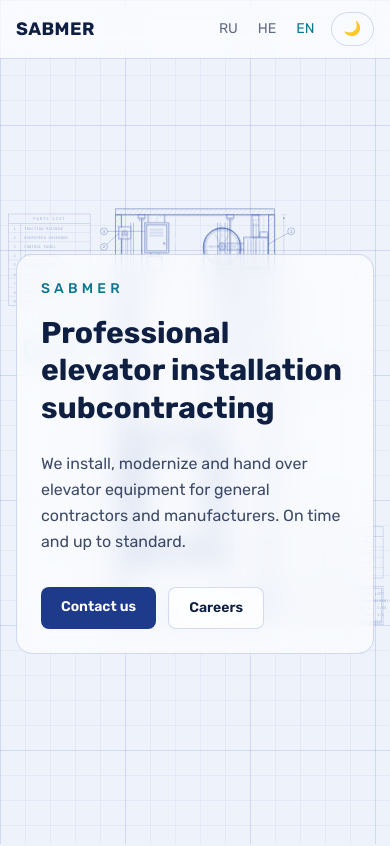
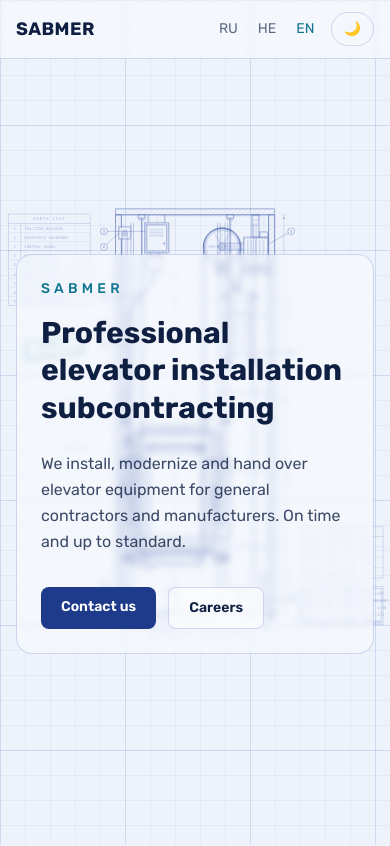
Before and after one commit to ArtemiyPank/sabmer-website, a Next.js app: page /en in a window 390 px wide. Shown: the top 846 px of the page. Built offline with nearby package versions, Linux system fonts and the light colour scheme.

Commit message:
Make mobile cards more translucent, center hero card

```diff
--- a/app/[locale]/page.tsx
+++ b/app/[locale]/page.tsx
@@ -28,7 +28,7 @@ export default async function Home({ params }: PageProps<"/[locale]">) {
       <main className="mx-auto max-w-6xl px-4 md:px-6">
         {/* ---- Hero ---- */}
         <section className="flex min-h-svh items-center pt-16">
-          <div className="max-w-xl max-md:rounded-2xl max-md:border max-md:p-6 max-md:backdrop-blur-md max-md:[background-color:var(--card)] max-md:[border-color:var(--card-border)]">
+          <div className="w-full max-w-xl max-md:rounded-2xl max-md:border max-md:p-6 max-md:backdrop-blur-md max-md:[background-color:var(--card)] max-md:[border-color:var(--card-border)]">
             <p
               className="text-sm font-medium uppercase tracking-[0.3em]"
               style={{ color: "var(--bp-accent)" }}
--- a/app/globals.css
+++ b/app/globals.css
@@ -45,6 +45,18 @@
   --font-sans: var(--font-rubik);
 }
 
+/* On phones the info cards are more transparent and less blurred, so the
+   blueprint schematic stays clearly visible behind the content */
+@media (max-width: 767px) {
+  :root {
+    --card: rgba(255, 255, 255, 0.38);
+    --blur-md: 3px;
+  }
+  :root[data-theme="dark"] {
+    --card: rgba(8, 20, 46, 0.32);
+  }
+}
+
 html {
   scroll-behavior: smooth;
 }
```
